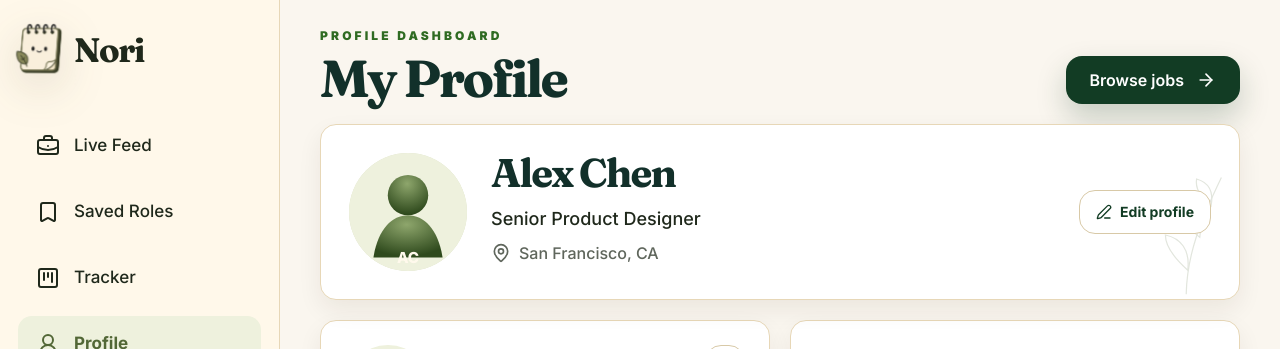
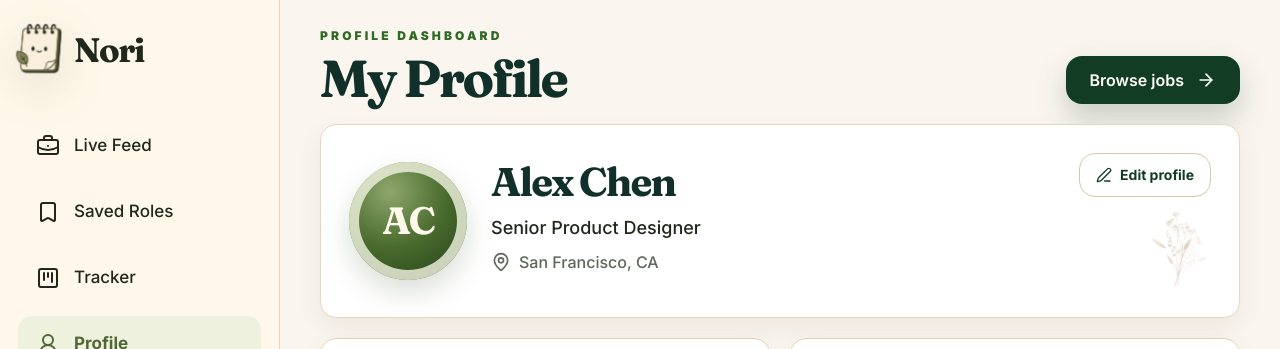
Before and after one commit to premxai/jobclaw, a Next.js app in the folder web/: page /profile in a window 1280 px wide. Shown: the top 349 px of the page. Built offline with nearby package versions, Linux system fonts and the light colour scheme.

Commit message:
Use initials avatar on profile page

```diff
--- a/web/src/app/profile/page.tsx
+++ b/web/src/app/profile/page.tsx
@@ -1,6 +1,7 @@
 "use client";
 
 import { useEffect, useMemo, useState } from "react";
+import Image from "next/image";
 import Link from "next/link";
 import { ArrowRight, Bookmark, BriefcaseBusiness, Calendar, Edit3, FileText, MapPin, Target, Users, XCircle } from "lucide-react";
 import NoriAppSidebar from "@/components/NoriAppSidebar";
@@ -22,7 +23,6 @@ interface ProfileInfo {
     name: string;
     location: string;
     role: string;
-    image: string;
 }
 
 const emptyPipeline: PipelineCounts = {
@@ -38,7 +38,6 @@ const defaultProfile: ProfileInfo = {
     name: "Alex Chen",
     location: "San Francisco, CA",
     role: "Senior Product Designer",
-    image: "",
 };
 
 function getAppliedTotal(counts: PipelineCounts) {
@@ -67,26 +66,8 @@ function ProfileAvatar({ profile }: { profile: ProfileInfo }) {
         .toUpperCase();
 
     return (
-        <div className="grid h-[104px] w-[104px] shrink-0 place-items-center overflow-hidden rounded-full bg-[#EEF1DD] shadow-[inset_0_0_0_1px_rgba(82,103,54,0.10)] xl:h-[118px] xl:w-[118px]">
-            {profile.image ? (
-                // eslint-disable-next-line @next/next/no-img-element
-                <img src={profile.image} alt="" className="h-full w-full object-cover" />
-            ) : (
-                <svg viewBox="0 0 140 140" aria-hidden="true" className="h-full w-full">
-                    <defs>
-                        <radialGradient id="profileGlow" cx="48%" cy="22%" r="75%">
-                            <stop offset="0%" stopColor="#8EA66C" />
-                            <stop offset="100%" stopColor="#2F4A1D" />
-                        </radialGradient>
-                    </defs>
-                    <rect width="140" height="140" fill="#EEF1DD" />
-                    <circle cx="70" cy="50" r="24" fill="url(#profileGlow)" />
-                    <path d="M29 124c5-33 22-50 41-50s36 17 41 50" fill="url(#profileGlow)" />
-                    <text x="70" y="131" textAnchor="middle" fontSize="18" fontWeight="800" fill="#FFF9EC">
-                        {initials}
-                    </text>
-                </svg>
-            )}
+        <div className="grid h-[104px] w-[104px] shrink-0 place-items-center rounded-full bg-[radial-gradient(circle_at_35%_25%,#8EA66C_0%,#496B2D_48%,#203D18_100%)] font-serif text-[34px] font-bold tracking-[-0.06em] text-[#FFF9EC] shadow-[inset_0_0_0_10px_rgba(238,241,221,0.82),0_12px_28px_rgba(47,74,29,0.18)] xl:h-[118px] xl:w-[118px] xl:text-[38px]">
+            {initials || "AC"}
         </div>
     );
 }
@@ -122,7 +103,6 @@ function EditProfileDialog({
                     <input value={draft.name} onChange={(event) => setDraft({ ...draft, name: event.target.value })} placeholder="Name" className="h-12 rounded-xl border border-[#D8C9A7] bg-white px-4 text-sm" />
                     <input value={draft.role} onChange={(event) => setDraft({ ...draft, role: event.target.value })} placeholder="Role or desired role" className="h-12 rounded-xl border border-[#D8C9A7] bg-white px-4 text-sm" />
                     <input value={draft.location} onChange={(event) => setDraft({ ...draft, location: event.target.value })} placeholder="Location" className="h-12 rounded-xl border border-[#D8C9A7] bg-white px-4 text-sm" />
-                    <input value={draft.image} onChange={(event) => setDraft({ ...draft, image: event.target.value })} placeholder="Image URL" className="h-12 rounded-xl border border-[#D8C9A7] bg-white px-4 text-sm" />
                 </div>
                 <button type="submit" className="mt-5 h-12 rounded-xl bg-[#123C24] px-5 text-sm font-bold text-white">
                     Save profile
@@ -290,7 +270,6 @@ export default function ProfilePage() {
                             name: updatedProfile.name.trim() || defaultProfile.name,
                             location: updatedProfile.location.trim() || defaultProfile.location,
                             role: updatedProfile.role.trim() || defaultProfile.role,
-                            image: updatedProfile.image.trim(),
                         };
                         setProfile(cleanProfile);
                         localStorage.setItem("nori_profile", JSON.stringify(cleanProfile));
@@ -314,16 +293,6 @@ export default function ProfilePage() {
                     </div>
 
                     <section className="relative overflow-hidden rounded-[16px] border border-[#E7D7B7] bg-white p-6 shadow-[0_10px_24px_rgba(44,30,12,0.07)] sm:p-7">
-                        <div className="pointer-events-none absolute bottom-0 right-0 h-36 w-40 opacity-30">
-                            <svg viewBox="0 0 180 180" className="h-full w-full" aria-hidden="true">
-                                <g fill="none" stroke="#526736" strokeWidth="1.5" opacity="0.55">
-                                    <path d="M124 174C125 124 142 82 168 28" />
-                                    <path d="M126 144c-18-16-28-30-28-44 19 4 31 18 28 44Z" />
-                                    <path d="M141 103c-17-14-25-26-24-40 18 4 28 16 24 40Z" />
-                                    <path d="M155 64c-14-12-20-23-18-34 14 4 22 14 18 34Z" />
-                                </g>
-                            </svg>
-                        </div>
                         <div className="relative flex flex-col gap-6 md:flex-row md:items-center md:justify-between">
                             <div className="flex flex-col gap-6 sm:flex-row sm:items-center">
                                 <ProfileAvatar profile={profile} />
@@ -336,10 +305,15 @@ export default function ProfilePage() {
                                     </p>
                                 </div>
                             </div>
-                            <button type="button" onClick={() => setEditingProfile(true)} className="inline-flex h-11 items-center justify-center gap-2 rounded-xl border border-[#D8C9A7] bg-white px-4 text-sm font-bold text-[#123C24] transition hover:bg-[#EEF1DD]">
-                                <Edit3 className="h-4 w-4" />
-                                Edit profile
-                            </button>
+                            <div className="relative z-10 flex flex-col items-end gap-3">
+                                <button type="button" onClick={() => setEditingProfile(true)} className="inline-flex h-11 items-center justify-center gap-2 rounded-xl border border-[#D8C9A7] bg-white px-4 text-sm font-bold text-[#123C24] transition hover:bg-[#EEF1DD]">
+                                    <Edit3 className="h-4 w-4" />
+                                    Edit profile
+                                </button>
+                                <span className="pointer-events-none relative hidden h-20 w-24 opacity-45 sm:block">
+                                    <Image src="/nori-assets/dried-flowers.png" alt="" aria-hidden="true" fill sizes="96px" className="object-contain object-right-top" />
+                                </span>
+                            </div>
                         </div>
                     </section>
 
```
